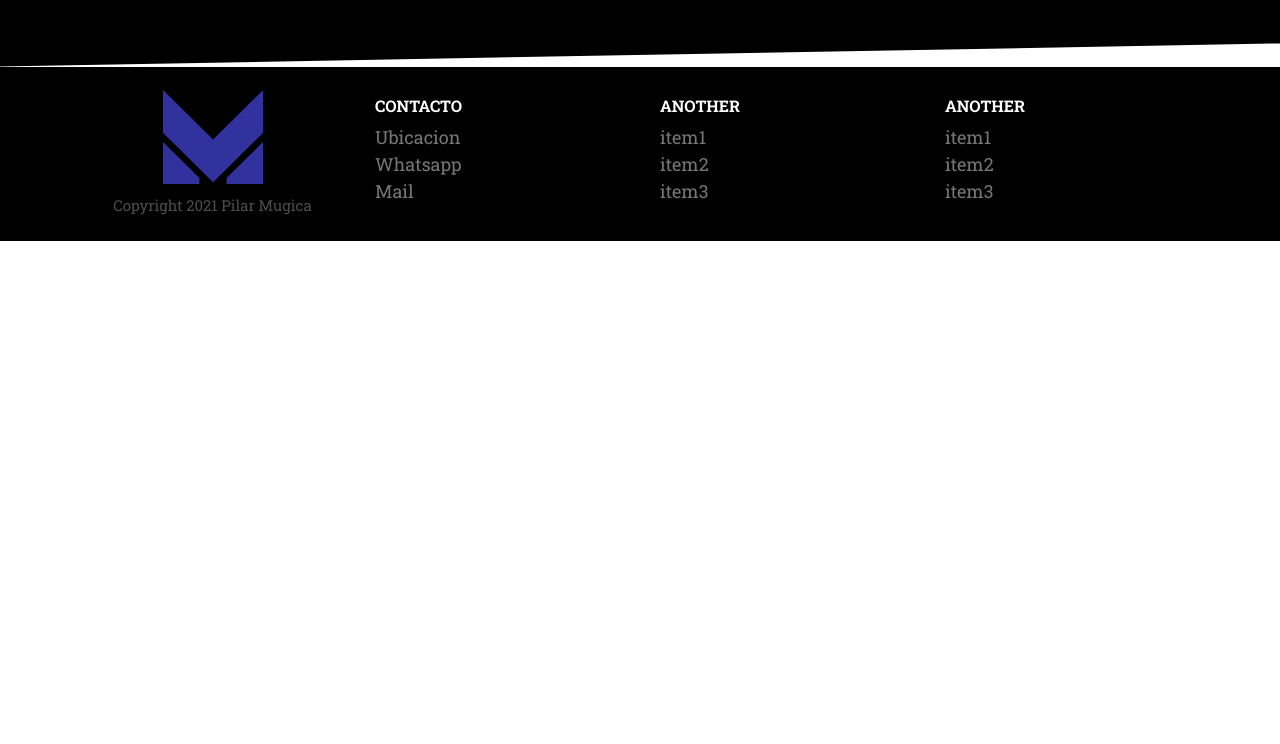
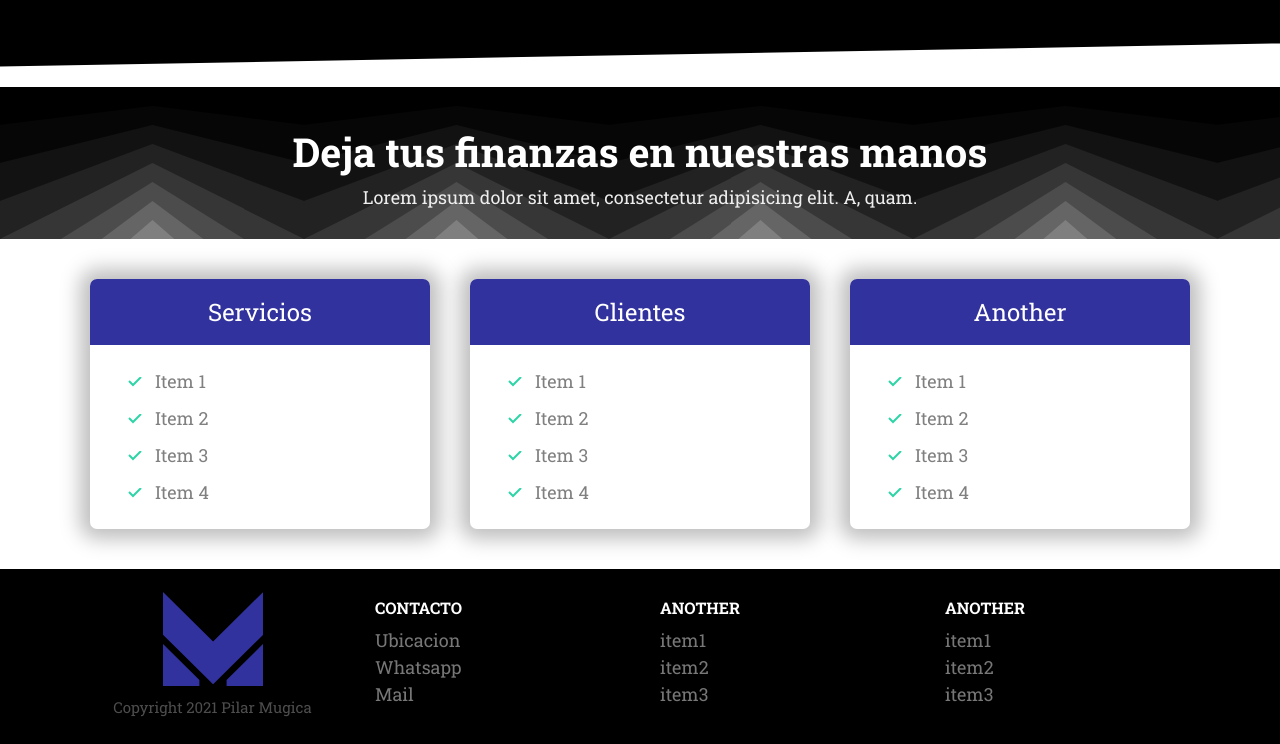
Before and after one commit to gabyreload1983/Estudio-Contable-Mugica, a plain HTML site: page test.html in a window 1280 px wide. Shown: the part 472-1216 px from the top of the page. Before the commit the page ends 800 px from the top, so only its background shows below. Drawn offline with Linux system fonts and the light colour scheme.

Commit message:
test01 all together

```diff
--- a/css/style.css
+++ b/css/style.css
@@ -481,6 +481,10 @@ a {
 }
 
 /* Plans Block */
+.block-plans {
+  margin-top: 3rem;
+  margin-bottom: 3rem;
+}
 .block-plans .grid {
   gap: 4rem;
 }
@@ -493,6 +497,7 @@ a {
 /* Domain Block */
 .block-domain {
   background: url(/images/Cornered-Stairs.svg);
+  margin-top: 2rem;
 }
 
 .domain__heading {
--- a/test.html
+++ b/test.html
@@ -14,7 +14,8 @@
     <link rel="stylesheet" href="./css/style.css" />
   </head>
   <body>
-    <!-- Navbar -->
+    <!-- Header -->
+    <header>
       <nav class="nav collapsible">
         <a class="nav__brand" href="/">
           <svg class="icon icon--primary icon--logo">
@@ -31,6 +32,7 @@
           <li class="nav__item"><a href="#">Iniciar Sesion</a></li>
         </ul>
       </nav>
+    </header>
 
     <!-- Hero -->
     <section class="block block--dark block--skeed-left hero">
@@ -52,6 +54,71 @@
             />
             <img class="hero__image" src="images/banner.png" alt="" />
           </picture>
+      </div>
+    </section>
+
+    <!-- Block Domain -->
+    <section class="block block-domain">
+   <header class="block__header">
+      <h2 class="domain__heading">Deja tus finanzas en nuestras manos</h2>
+      <p class="domain__description">
+        Lorem ipsum dolor sit amet, consectetur adipisicing elit. A, quam.
+      </p>
+    </header>
+    </section>
+
+    <!-- Plans -->
+    <section class="block container block-plans">
+      <div class="grid grid--1x3">
+        <!-- Plan -->
+        <div class="plan">
+          <!-- Card -->
+          <div class="card card--primary">
+            <header class="card__header">
+              <h3 class="plan__name">Servicios</h3>
+            </header>
+            <div class="card__body">
+              <ul class="list list--tick">
+                <li class="list__item">Item 1</li>
+                <li class="list__item">Item 2</li>
+                <li class="list__item">Item 3</li>
+                <li class="list__item">Item 4</li>
+              </ul>
+            </div>
+          </div>
+        </div>
+        <div class="plan">
+          <!-- Card -->
+          <div class="card card--primary">
+            <header class="card__header">
+              <h3 class="plan__name">Clientes</h3>
+            </header>
+            <div class="card__body">
+              <ul class="list list--tick">
+                <li class="list__item">Item 1</li>
+                <li class="list__item">Item 2</li>
+                <li class="list__item">Item 3</li>
+                <li class="list__item">Item 4</li>
+              </ul>
+            </div>
+          </div>
+        </div>
+        <div class="plan">
+          <!-- Card -->
+          <div class="card card--primary">
+            <header class="card__header">
+              <h3 class="plan__name">Another</h3>
+            </header>
+            <div class="card__body">
+              <ul class="list list--tick">
+                <li class="list__item">Item 1</li>
+                <li class="list__item">Item 2</li>
+                <li class="list__item">Item 3</li>
+                <li class="list__item">Item 4</li>
+              </ul>
+            </div>
+          </div>
+        </div>
       </div>
     </section>
 
@@ -112,6 +179,7 @@
         </section>
       </div>
     </footer>
+
     <script src="./js/main.js"></script>
   </body>
 </html>
```
Lines whose indentation alone changed are shown as unchanged.
